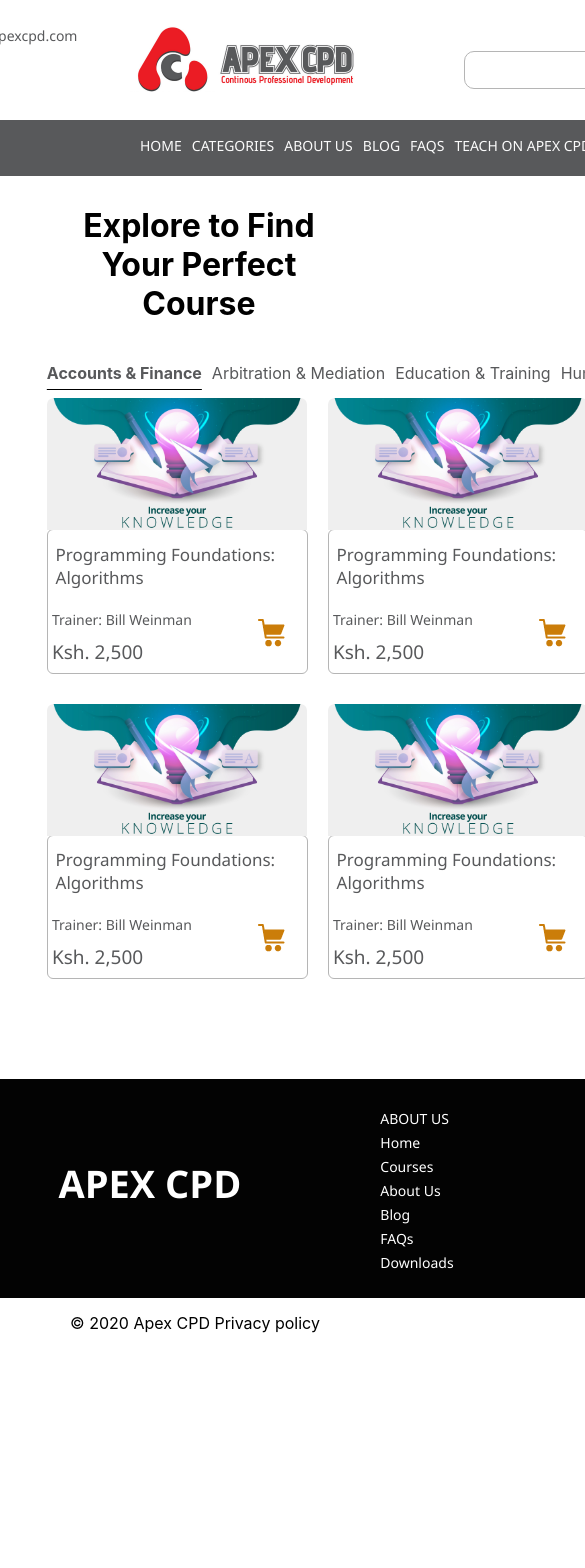
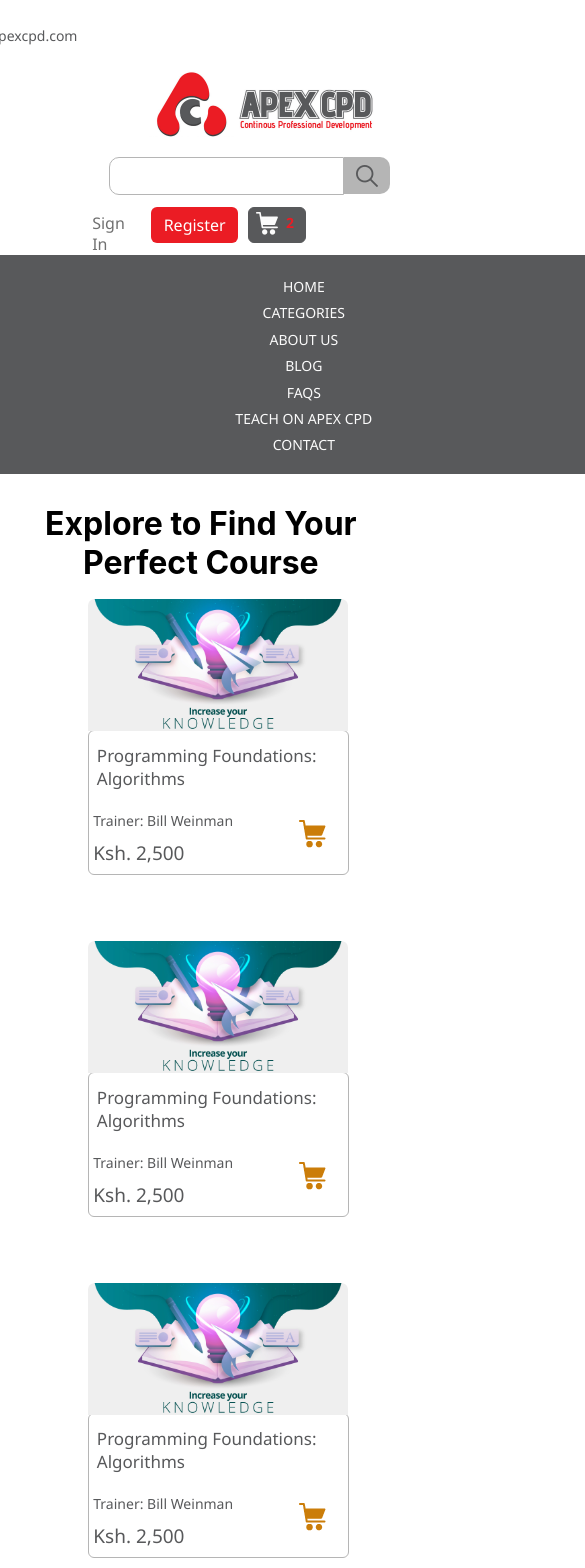
Before and after one commit to AbigaelKirwa/LiquidHackChallenge, a React (Create React App) app: page / in a window 390 px wide. Shown: the top 1568 px of the page, 585 px wide, since content can reach past the window. Before the commit the page ends 1348 px from the top, so only its background shows below. Built offline with nearby package versions, Linux system fonts and the light colour scheme.

Commit message:
made a bit responsive not complete

```diff
--- a/src/components/Footer/Footer.css
+++ b/src/components/Footer/Footer.css
@@ -1,5 +1,5 @@
 #footer_overall{
-    width: 1390px;
+    width: 1595px;
     height: 219px;
     /* UI Properties */
     background: #030303 0% 0% no-repeat padding-box;
@@ -36,9 +36,73 @@
     flex-direction: row;
     gap: 10px;
     margin-top: 10%;
+
+}
+#footer_overall .footer_middle .connect_img img{
+    width: 30px;
+    height: 30px;
 }
 .footer_bottom{
     text-align: center;
+    width: 1595px;
     margin-top: 15px;
     margin-bottom: 15px;
 }
+@media only screen and (max-width: 1300px) {
+    #footer_overall{
+        width: 100%;
+    }
+    .footer_bottom{
+        width: 100%;
+    }
+}
+@media only screen and (max-width: 1100px) {
+    #footer_overall .footer_middle{
+        display: flex;
+        flex-direction: row;
+        margin-left: 10%;
+        gap: 30%;
+        margin-top: 2%;
+    }
+    #footer_overall{
+        height: auto;
+        padding-bottom: 5%;
+    }
+}
+@media only screen and (max-width: 985px) {
+    #footer_overall{
+        margin-top: 5%;
+    }
+}
+@media only screen and (max-width: 835px) {
+    #footer_overall{
+        width: 110%;
+        display: flex;
+        flex-direction: column;
+        justify-content: center;
+        align-items: center;
+        padding-left: 0%;
+
+    }
+    #footer_overall .footer_middle{
+        display: flex;
+        flex-direction: column;
+        gap: 50px;
+        margin-top: 2%;
+        text-align: center;
+        margin-left: -1%;
+    }
+    #footer_overall .footer_middle .connect_img{
+        gap: 30px;
+    }
+}
+@media only screen and (max-width: 666px) {
+    #footer_overall{
+        margin-top: 80%;
+    }
+}
+@media only screen and (max-width: 574px) {
+    #footer_overall{
+        margin-top: 100%;
+    }
+}
--- a/src/components/MainContent/MainContent.css
+++ b/src/components/MainContent/MainContent.css
@@ -1,6 +1,5 @@
 #overall_content{
-    padding-left: 12%;
-    padding-right: 10%;
+    padding-left: 10%;
     margin-top: 30px;
 }
 #overall_content h1{
@@ -28,6 +27,49 @@
     margin-top: 5%;
     display: grid;
     grid-template-columns: auto auto auto auto;
+    align-items: center;
+    justify-content: center;
     gap: 20px;
     row-gap: 30px;
 }
+@media only screen and (max-width: 1300px) {
+    #overall_content{
+        padding-left: 3%;
+        padding-right: 3%;
+    }
+    #overall_content ul{
+        margin-left: 4%;
+    }
+}
+@media only screen and (max-width: 1200px) {
+    #overall_content{
+        padding-left: 7%;
+        padding-right: 3%;
+    }
+}
+@media only screen and (max-width: 1156px) {
+    #overall_content{
+        padding-left: 6%;
+    }
+    .overall_card_components{
+        grid-template-columns: auto auto auto;
+        margin-left: 10%;
+    }
+}
+@media only screen and (max-width: 918px) {
+    #overall_content .content_tags ul{
+        display: none;
+    }
+}
+@media only screen and (max-width: 880px) {
+    .overall_card_components{
+        grid-template-columns: auto auto;
+        margin-left: 10%;
+    }
+}
+@media only screen and (max-width: 666px) {
+    .overall_card_components{
+        grid-template-columns: auto;
+        gap: 3%;
+    }
+}
--- a/src/components/Navbar/Navbar.css
+++ b/src/components/Navbar/Navbar.css
@@ -1,3 +1,6 @@
+#overall_nav{
+    width: 100%;
+}
 .top_nav{
     display: flex;
     flex-direction: row;
@@ -116,7 +119,7 @@
 }
 .lower_nav{
     margin-top: 20px;
-    width: 1402px;
+    width: 1595px;
     height: 56px;
     /* UI Properties */
     background: #58595B;
@@ -148,3 +151,114 @@
     width: 31px;
     height: 31px;
 }
+@media only screen and (max-width: 1200px) {
+    .middle_nav{
+        margin-left: -3%;
+    }
+    .lower_nav{
+        margin-left: -3%;
+    }
+    .lower_nav .lower_nav_right img{
+        margin-right: 40px;
+        width: 21px;
+        height: 21px;
+    }
+}
+@media only screen and (max-width: 1154px) {
+    .middle_nav .logo img{
+        margin-left: 40%;
+    }
+    .middle_nav .search .main_search{
+        margin-left: 30%;
+    }
+    .middle_nav .middle_right{
+        margin-left: 10%
+    }
+    .lower_nav{
+        margin-left: -6%;
+    }
+    .lower_nav .lower_nav_right{
+        margin-left: 20%;
+    }
+}
+@media only screen and (max-width: 1032px) {
+    .lower_nav .lower_nav_right{
+        margin-left: 10%;
+    }
+}
+@media only screen and (max-width: 980px) {
+    .middle_nav .search .main_search{
+        margin-left: 30%;
+    }
+    .middle_nav .middle_right{
+        margin-left: 5%
+    }
+}
+@media only screen and (max-width: 918px) {
+    .lower_nav{
+        text-align: center;
+    }
+    .lower_nav .lower_nav_right{
+        display: none;
+    }
+    .lower_nav .lower_nav_left{
+        margin-left: 10%;
+    }
+}
+@media only screen and (max-width: 926px) {
+    .middle_nav{
+        display: flex;
+        flex-direction: column;
+    }
+    .middle_nav .middle_right{
+        display: flex;
+        align-items: center;
+        justify-content: center;
+    }
+    .middle_nav .search{
+        margin-top: 3%;
+    }
+    .middle_nav .middle_right{
+        margin-top: 3%;
+    }
+    .middle_nav .middle_right p{
+        margin-top: -1%;
+    }
+    .lower_nav{
+        margin-top: 3%;
+    }
+}
+
+@media only screen and (max-width: 798px) {
+    .lower_nav .lower_nav_left{
+        margin-left: 7%;
+    }
+}
+@media only screen and (max-width: 758px) {
+    .lower_nav .lower_nav_left{
+        margin-left: 5%;
+    }
+}
+@media only screen and (max-width: 684px) {
+    .lower_nav{
+        height: auto;
+        padding-left: 20%;
+        padding-bottom: 5%;
+    }
+    .lower_nav .lower_nav_left ul{
+        display: flex;
+        flex-direction: column;
+    }
+    .lower_nav .lower_nav_left ul li{
+        display: flex;
+        flex-direction: column;
+        margin-top: 5%;
+    }
+}
+@media only screen and (max-width: 574px) {
+    .lower_nav{
+        height: auto;
+        padding-left: 10%;
+        padding-bottom: 5%;
+    }
+}
```
